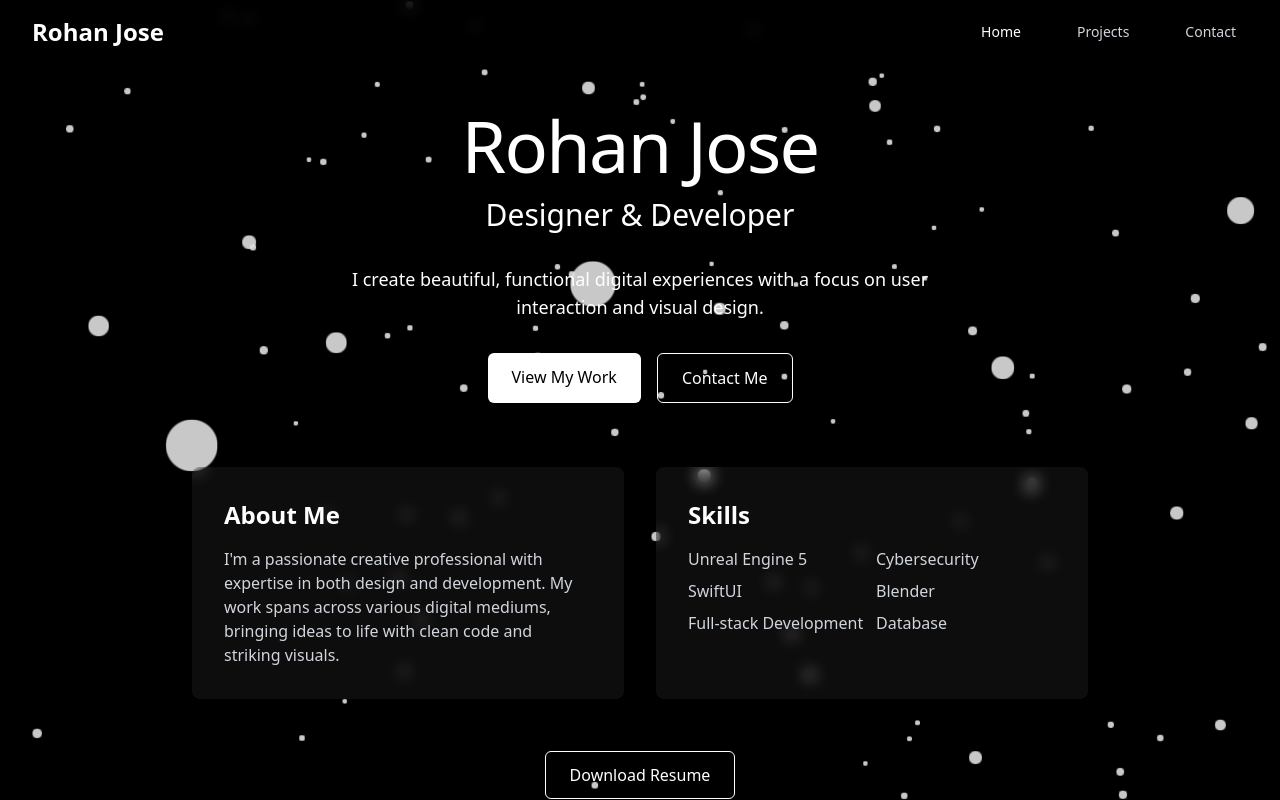
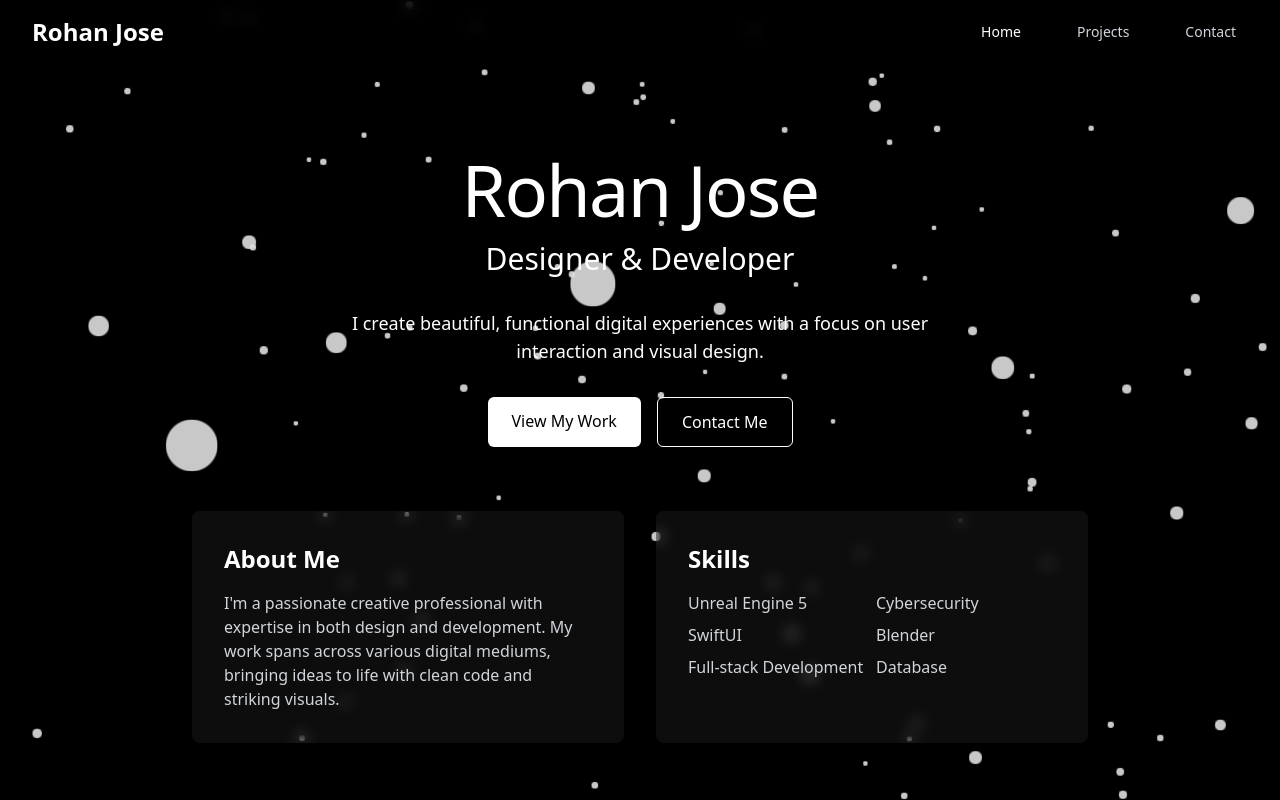
Before and after one commit to Rohan-Jose/rohan-portfolio, a Next.js app: page /rohan-portfolio/ in a window 1280 px wide. Built offline with nearby package versions, Linux system fonts and the light colour scheme.

Commit message:
Remove download resume button

```diff
--- a/src/app/page.tsx
+++ b/src/app/page.tsx
@@ -55,16 +55,6 @@ export default function Home() {
             </ul>
           </div>
         </div>
-
-        <div className="mt-16 text-center">
-          <Link
-            href="https://rohan-jose.github.io/rohan-portfolio/Resume 2024.pdf"
-            target="_blank"
-            className="animated-border-button border border-white text-white px-6 py-3 rounded-md font-medium transition-colors hover:bg-white/10"
-          >
-            Download Resume
-          </Link>
-        </div>
       </div>
     </main>
   );
```
